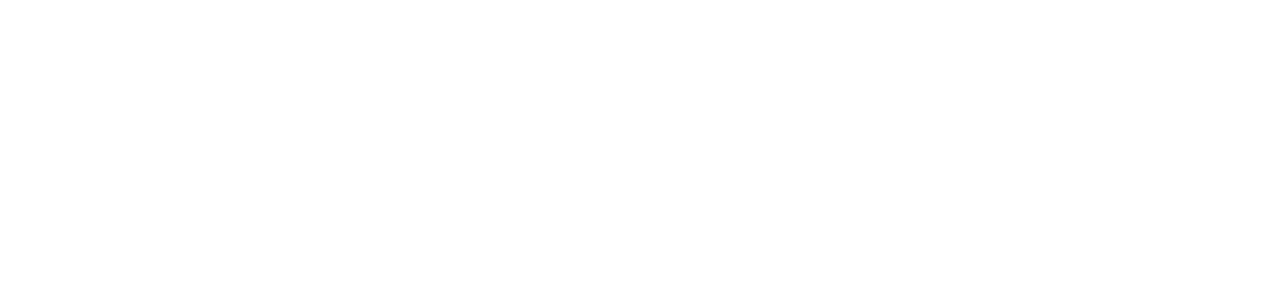
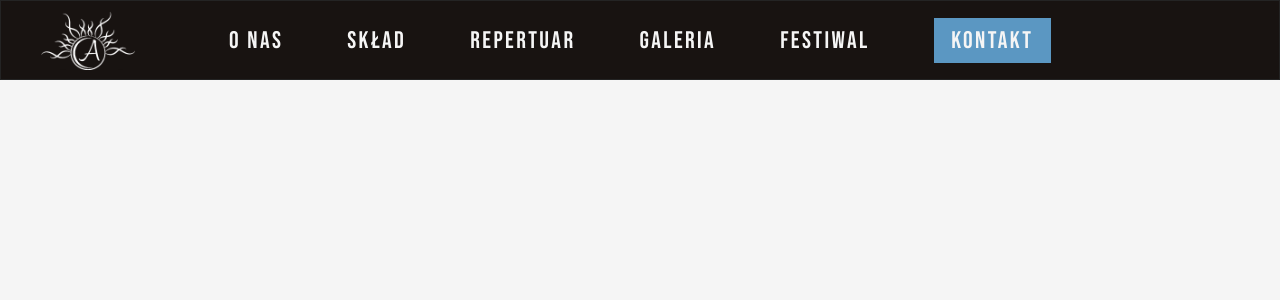
Before and after one commit to Hagane3/alba-del-mondo-landing, a Next.js app: page / in a window 1280 px wide. Shown: the top 300 px of the page. Built offline with nearby package versions, Linux system fonts and the light colour scheme.

Commit message:
[feat] Add navbar

```diff
--- /dev/null
+++ b/src/components/Navbar/Navbar.module.css
@@ -0,0 +1,112 @@
+.root {
+  background-color: var(--bg-secondary);
+  display: flex;
+  justify-content: space-between;
+  align-items: center;
+  padding: 0.95375rem 1rem;
+}
+
+.root .btn {
+  background: transparent;
+  border: none;
+  width: 2.3rem;
+  height: 1.3rem;
+}
+
+.close {
+  position: absolute;
+  top: 1.34375rem;
+  right: 1rem;
+}
+
+.root .logo {
+  width: 3.3rem;
+  height: 2rem;
+}
+
+.root .menu_list {
+  display: none;
+  font-family: "Bebas Neue", cursive;
+  color: var(--font-secondary);
+  list-style-type: none;
+  align-items: center;
+  gap: 2.5rem;
+  font-size: 1.5rem;
+}
+
+.root .menu_list.active {
+  display: flex;
+  justify-content: center;
+  flex-direction: column;
+  gap: 1.5rem;
+  position: absolute;
+  top: 0;
+  left: 0;
+  width: 100%;
+  background-color: var(--bg-secondary);
+  height: 50vh;
+}
+
+.root .menu_list.active li:nth-child(6) button {
+  color: var(--font-tertiary);
+}
+
+.root .menu_list li {
+  display: flex;
+  letter-spacing: 0.1em;
+}
+
+.root .menu_list li button {
+  font-family: "Bebas Neue", cursive;
+  color: var(--font-secondary);
+  font-size: 1.5rem;
+  background: none;
+  border: none;
+  letter-spacing: 0.1em;
+}
+
+@media (min-width: 768px) {
+}
+
+@media (min-width: 1024px) {
+  .root {
+    justify-content: center;
+    gap: 6.875rem;
+    padding: 0.625rem 2.5rem;
+    min-height: 3.75rem;
+    height: 5rem;
+    box-shadow: inset 0px 0px 0px 1px hsl(0, 0%, 14%);
+    background-color: var(--bg-quaternary);
+  }
+
+  .root .logo {
+    width: 6rem;
+    height: 3.75rem;
+    position: absolute;
+    left: 2.5rem;
+  }
+  .root .btn {
+    display: none;
+  }
+
+  .root .menu_list {
+    display: flex;
+  }
+
+  .root .menu_list li:nth-child(6) button {
+    background-color: var(--bg-quinary);
+    padding: 0.5rem 1.1rem;
+  }
+}
+
+@media (min-width: 1200px) {
+  .root .menu_list {
+    gap: 4rem;
+  }
+}
+
+@media (min-width: 1400px) {
+  .root .menu_list {
+    gap: 6.875rem;
+  }
+}
--- /dev/null
+++ b/src/components/Navbar/Navbar.tsx
@@ -0,0 +1,41 @@
+import React, { useState } from "react";
+import classes from "./Navbar.module.css";
+import Image from "next/image";
+
+import logo from "../../../public/img/logo.png";
+import openMenuIcon from "../../../public/icons/open_menu.svg";
+import closeMenuIcon from "../../../public/icons/close_menu.svg";
+
+const Navbar = () => {
+  const [isOpen, setIsOpen] = useState(false);
+
+  const toggleMenuHandler = () => {
+    setIsOpen((prevState) => !prevState);
+  };
+  return (
+    <nav className={classes.root}>
+      <Image src={logo} alt="logo image" className={classes.logo} />
+      <button className={classes.btn} onClick={toggleMenuHandler}>
+        <Image src={openMenuIcon} alt="open menu icon" />
+      </button>
+      <ul className={`${classes.menu_list} ${isOpen ? classes.active : ""}`}>
+        <li>O NAS</li>
+        <li>SKŁAD</li>
+        <li>REPERTUAR</li>
+        <li>GALERIA</li>
+        <li>FESTIWAL</li>
+        <li>
+          <button>KONTAKT</button>
+        </li>
+        <button
+          className={`${classes.btn} ${classes.close}`}
+          onClick={toggleMenuHandler}
+        >
+          <Image src={closeMenuIcon} alt="close menu icon" />
+        </button>
+      </ul>
+    </nav>
+  );
+};
+
+export default Navbar;
--- a/src/index.css
+++ b/src/index.css
@@ -1,7 +1,14 @@
 @import url("./variables.css");
+@import url("https://fonts.googleapis.com/css2?family=Bebas+Neue&family=Roboto+Condensed:wght@400;700&display=swap");
 
 * {
   margin: 0;
   padding: 0;
   box-sizing: border-box;
 }
+
+body {
+  background-color: var(--bg-primary);
+  font-family: "Roboto Condensed", sans-serif;
+  color: var(--font-primary);
+}
--- a/src/pages/index.tsx
+++ b/src/pages/index.tsx
@@ -1,3 +1,9 @@
+import Navbar from "@/components/Navbar/Navbar";
+
 export default function Home() {
-  return <></>;
+  return (
+    <>
+      <Navbar />
+    </>
+  );
 }
```
